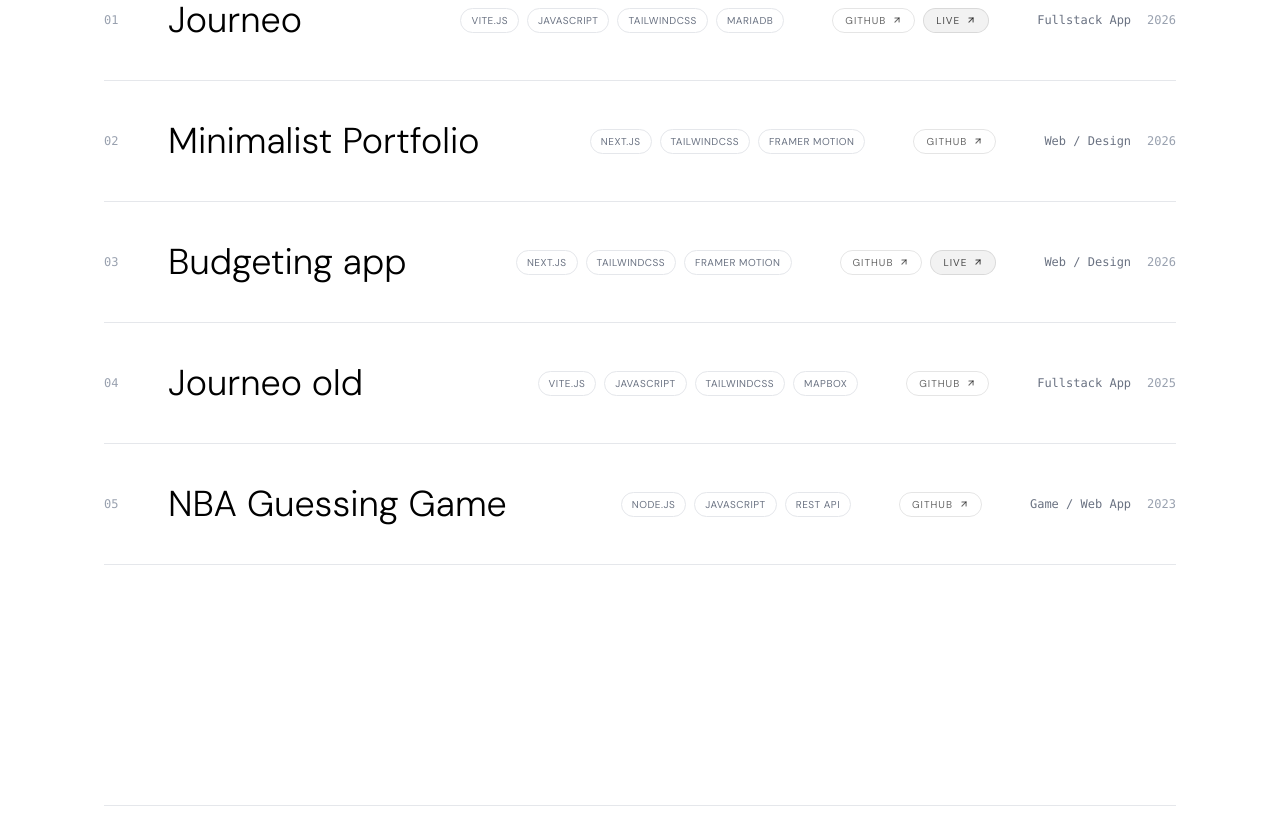
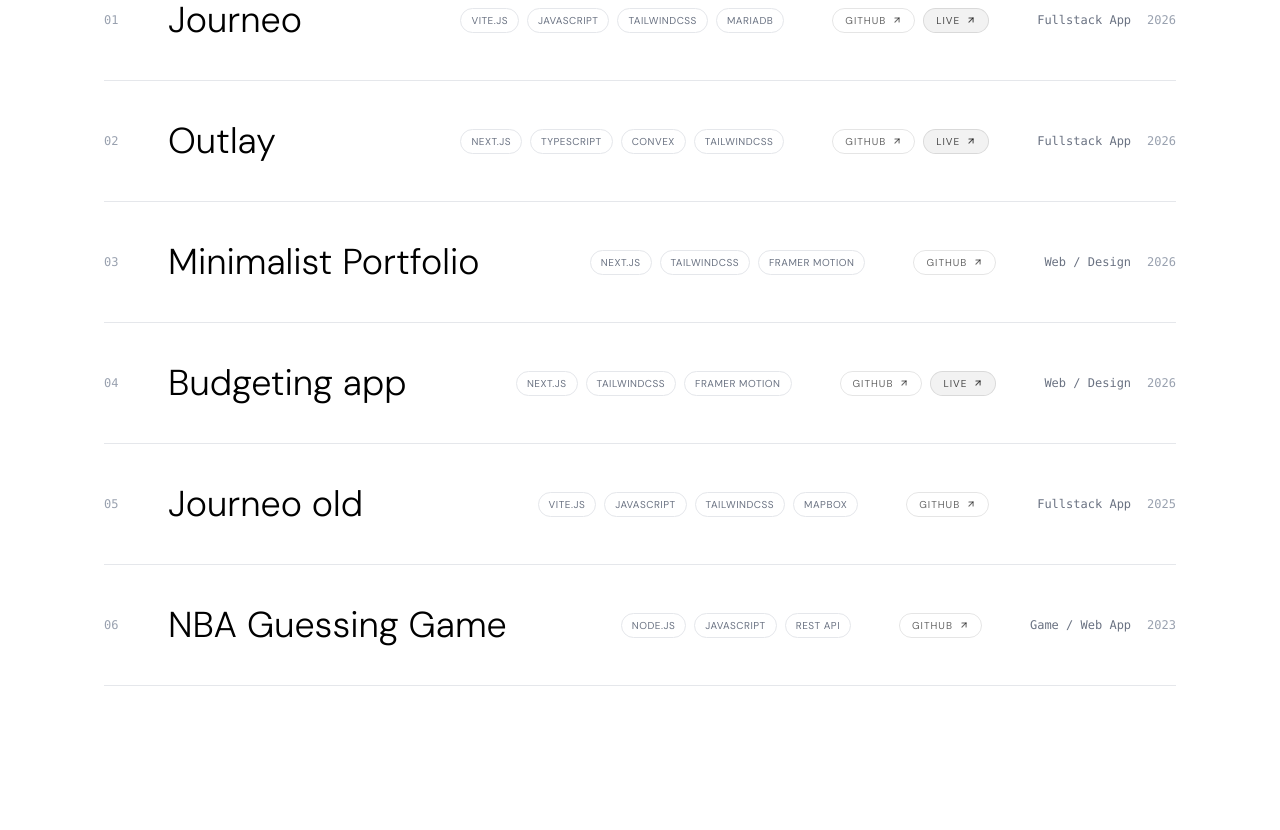
Before and after one commit to PetrVorlos35/Portfolio, a Next.js app: page / in a window 1280 px wide. Shown: the part 1080-1910 px from the top of the page. Built offline with nearby package versions, Linux system fonts and the light colour scheme.

Commit message:
novy projekt

```diff
--- a/locales/cs.ts
+++ b/locales/cs.ts
@@ -30,6 +30,17 @@
       },
       {
         num: "02",
+        image: "/projects/outlay.png",
+        title: "Outlay",
+        category: "Fullstack App",
+        year: "2026",
+        description: "Sledování předplatných, které drží všechny opakované platby na jednom místě, s přihlášením a serverless backendem.",
+        techs: ["Next.js", "TypeScript", "Convex", "TailwindCSS"],
+        link: "https://github.com/PetrVorlos35/outlay",
+        live: "https://outlay.vorlos.eu",
+      },
+      {
+        num: "03",
         image: "/projects/portfolio.png",
         title: "Minimalist Portfolio",
         category: "Web / Design",
@@ -39,7 +50,7 @@
         link: "https://github.com/PetrVorlos35/Portfolio",
       },
       {
-        num: "03",
+        num: "04",
         image: "/projects/budget.png",
         title: "Budgeting app",
         category: "Web / Design",
@@ -50,7 +61,7 @@
         live: "https://budget.vorlos.eu",
       },
       {
-        num: "04",
+        num: "05",
         image: "/projects/journeo-old.png",
         title: "Journeo old",
         category: "Fullstack App",
@@ -60,7 +71,7 @@
         link: "https://github.com/PetrVorlos35/Journeo",
       },
       {
-        num: "05",
+        num: "06",
         image: "/projects/nba.png",
         title: "NBA Guessing Game",
         category: "Game / Web App",
--- a/locales/en.ts
+++ b/locales/en.ts
@@ -30,6 +30,17 @@
       },
       {
         num: "02",
+        image: "/projects/outlay.png",
+        title: "Outlay",
+        category: "Fullstack App",
+        year: "2026",
+        description: "Subscription tracker that keeps all your recurring payments in one place, with auth and a serverless backend.",
+        techs: ["Next.js", "TypeScript", "Convex", "TailwindCSS"],
+        link: "https://github.com/PetrVorlos35/outlay",
+        live: "https://outlay.vorlos.eu",
+      },
+      {
+        num: "03",
         image: "/projects/portfolio.png",
         title: "Minimalist Portfolio",
         category: "Web / Design",
@@ -39,7 +50,7 @@
         link: "https://github.com/PetrVorlos35/Portfolio",
       },
       {
-        num: "03",
+        num: "04",
         image: "/projects/budget.png",
         title: "Budgeting app",
         category: "Web / Design",
@@ -50,7 +61,7 @@
         live: "https://budget.vorlos.eu",
       },
       {
-        num: "04",
+        num: "05",
         image: "/projects/journeo-old.png",
         title: "Journeo old",
         category: "Fullstack App",
@@ -60,7 +71,7 @@
         link: "https://github.com/PetrVorlos35/Journeo",
       },
       {
-        num: "05",
+        num: "06",
         image: "/projects/nba.png",
         title: "NBA Guessing Game",
         category: "Game / Web App",
```
Also changed, not shown: public/projects/README.md.
